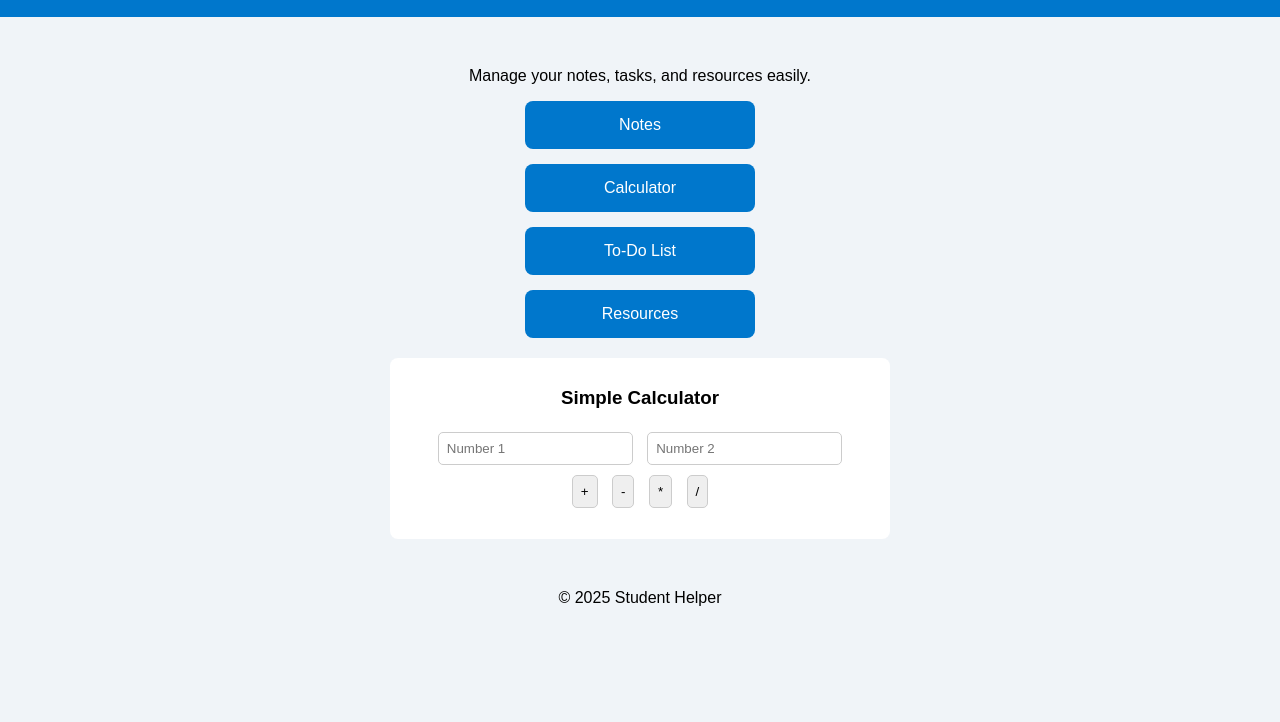
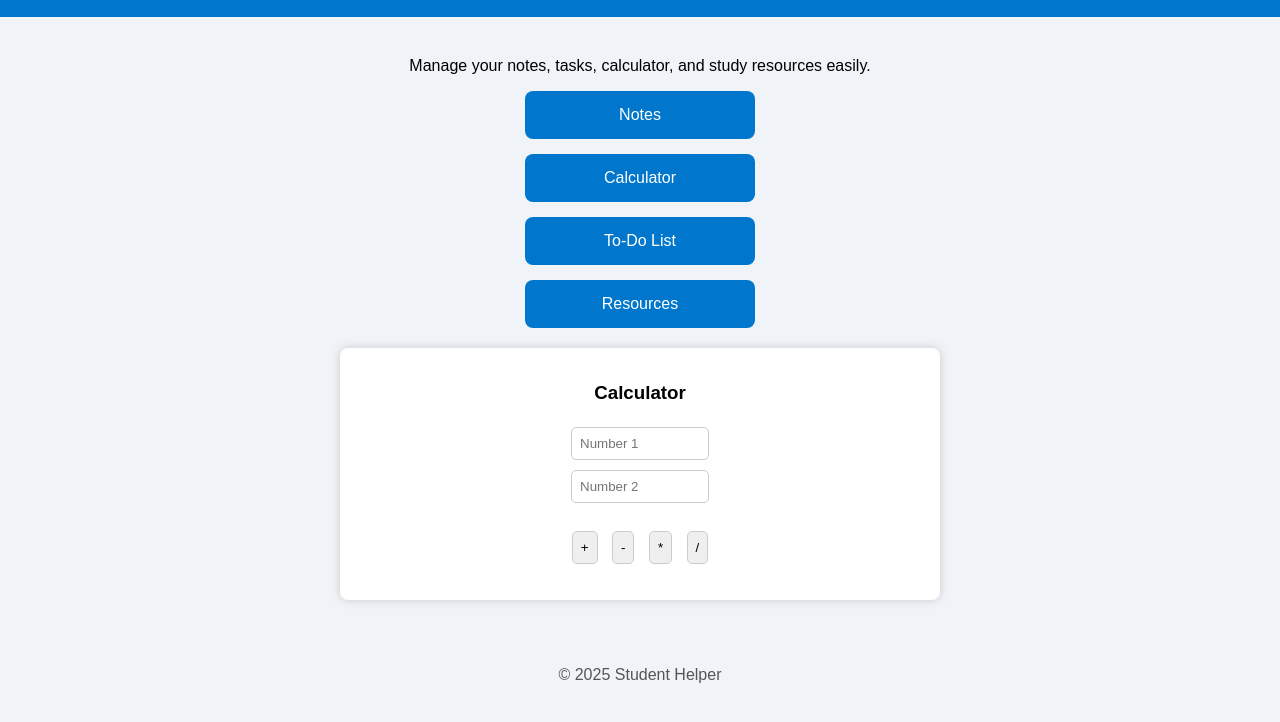
Before and after one commit to ranjananurag2008-lab/Student-helper-, a plain HTML site: page Index.html in a window 1280 px wide. Both pictures are taken after a click on the link "Calculator". Shown: the part 60-782 px from the top of the page. Drawn offline with Linux system fonts and the light colour scheme.

Commit message:
Update Index.html with functional homepage

```diff
--- a/Index.html
+++ b/Index.html
@@ -5,14 +5,16 @@
   <meta name="viewport" content="width=device-width, initial-scale=1.0">
   <title>Student Helper</title>
   <style>
-    body { font-family: Arial; background: #f0f4f8; text-align: center; margin: 0; padding: 0; }
+    body { font-family: Arial; background: #f0f4f8; margin: 0; padding: 0; text-align: center; }
     header { background: #0077cc; color: white; padding: 20px 0; }
     h1 { margin: 0; }
-    .container { margin: 50px auto; max-width: 500px; }
+    .container { margin: 40px auto; max-width: 600px; }
     a.button { display: block; margin: 15px auto; padding: 15px; background: #0077cc; color: white; text-decoration: none; border-radius: 8px; width: 200px; }
     a.button:hover { background: #005fa3; }
-    #output { margin-top: 20px; padding: 10px; background: white; border-radius: 8px; min-height: 50px; }
-    input, button { padding: 8px; margin: 5px; border-radius: 5px; border: 1px solid #ccc; }
+    #output { margin-top: 20px; padding: 15px; background: white; border-radius: 8px; min-height: 100px; box-shadow: 0 0 10px #ccc; }
+    input, textarea, button { padding: 8px; margin: 5px; border-radius: 5px; border: 1px solid #ccc; }
+    ul { text-align: left; padding-left: 20px; }
+    footer { margin-top: 30px; padding: 10px; color: #555; }
   </style>
 </head>
 <body>
@@ -21,7 +23,8 @@
   </header>
 
   <div class="container">
-    <p>Manage your notes, tasks, and resources easily.</p>
+    <p>Manage your notes, tasks, calculator, and study resources easily.</p>
+
     <a href="#" class="button" onclick="showNotes()">Notes</a>
     <a href="#" class="button" onclick="showCalculator()">Calculator</a>
     <a href="#" class="button" onclick="showTodo()">To-Do List</a>
@@ -35,6 +38,7 @@
   </footer>
 
   <script>
+    // Notes Section
     function showNotes() {
       document.getElementById('output').innerHTML = `
         <h3>Notes</h3>
@@ -42,27 +46,28 @@
         <br><button onclick="saveNotes()">Save Notes</button>
       `;
     }
-
     function saveNotes() {
       let notes = document.getElementById('notes').value;
-      alert("Notes saved! (Locally in your browser, refresh will clear it)");
+      alert("Notes saved! (Locally in browser, refresh will clear it)");
       console.log("Saved Notes:", notes);
     }
 
+    // Calculator Section
     function showCalculator() {
       document.getElementById('output').innerHTML = `
-        <h3>Simple Calculator</h3>
-        <input type="number" id="num1" placeholder="Number 1">
-        <input type="number" id="num2" placeholder="Number 2">
-        <br>
-        <button onclick="calculate('+')">+</button>
-        <button onclick="calculate('-')">-</button>
-        <button onclick="calculate('*')">*</button>
-        <button onclick="calculate('/')">/</button>
-        <p id="calcResult"></p>
+        <h3>Calculator</h3>
+        <div style="margin:10px auto; max-width:300px; text-align:center;">
+          <input type="number" id="num1" placeholder="Number 1" style="width:120px;">
+          <input type="number" id="num2" placeholder="Number 2" style="width:120px;">
+          <br><br>
+          <button onclick="calculate('+')">+</button>
+          <button onclick="calculate('-')">-</button>
+          <button onclick="calculate('*')">*</button>
+          <button onclick="calculate('/')">/</button>
+          <p id="calcResult" style="margin-top:10px; font-weight:bold;"></p>
+        </div>
       `;
     }
-
     function calculate(op) {
       let n1 = parseFloat(document.getElementById('num1').value);
       let n2 = parseFloat(document.getElementById('num2').value);
@@ -74,6 +79,7 @@
       document.getElementById('calcResult').innerText = "Result: " + result;
     }
 
+    // To-Do Section
     function showTodo() {
       document.getElementById('output').innerHTML = `
         <h3>To-Do List</h3>
@@ -82,7 +88,6 @@
         <ul id="todoList"></ul>
       `;
     }
-
     function addTodo() {
       let task = document.getElementById('todoInput').value;
       if(task === "") return;
@@ -92,6 +97,7 @@
       document.getElementById('todoInput').value = "";
     }
 
+    // Resources Section
     function showResources() {
       document.getElementById('output').innerHTML = `
         <h3>Resources</h3>
@@ -99,9 +105,16 @@
           <li><a href="https://www.khanacademy.org/" target="_blank">Khan Academy</a></li>
           <li><a href="https://www.coursera.org/" target="_blank">Coursera</a></li>
           <li><a href="https://www.geeksforgeeks.org/" target="_blank">GeeksforGeeks</a></li>
+          <li><a href="https://www.pdfdrive.com/" target="_blank">Free Books (PDFDrive)</a></li>
+          <li><a href="https://openstax.org/subjects" target="_blank">OpenStax Textbooks</a></li>
+          <li><a href="https://www.freecomputerbooks.com/" target="_blank">Free Computer Books</a></li>
+          <li><a href="https://www.gutenberg.org/" target="_blank">Project Gutenberg</a></li>
+          <li><a href="https://books.goalkicker.com/" target="_blank">GoalKicker Programming eBooks</a></li>
+          <li><a href="https://www.b-ok.global/" target="_blank">BookFi (Free PDFs)</a></li>
+          <li><a href="https://www.studocu.com/en-us" target="_blank">StuDocu Notes & Study Material</a></li>
         </ul>
       `;
     }
   </script>
 </body>
-</html>
+  </html>
```
